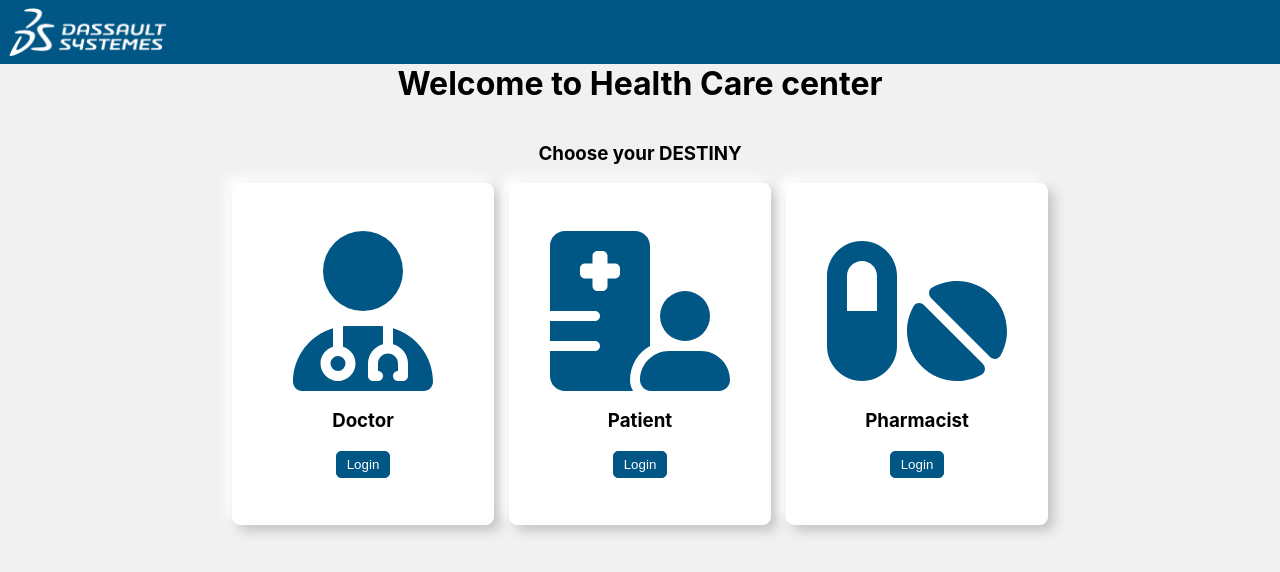
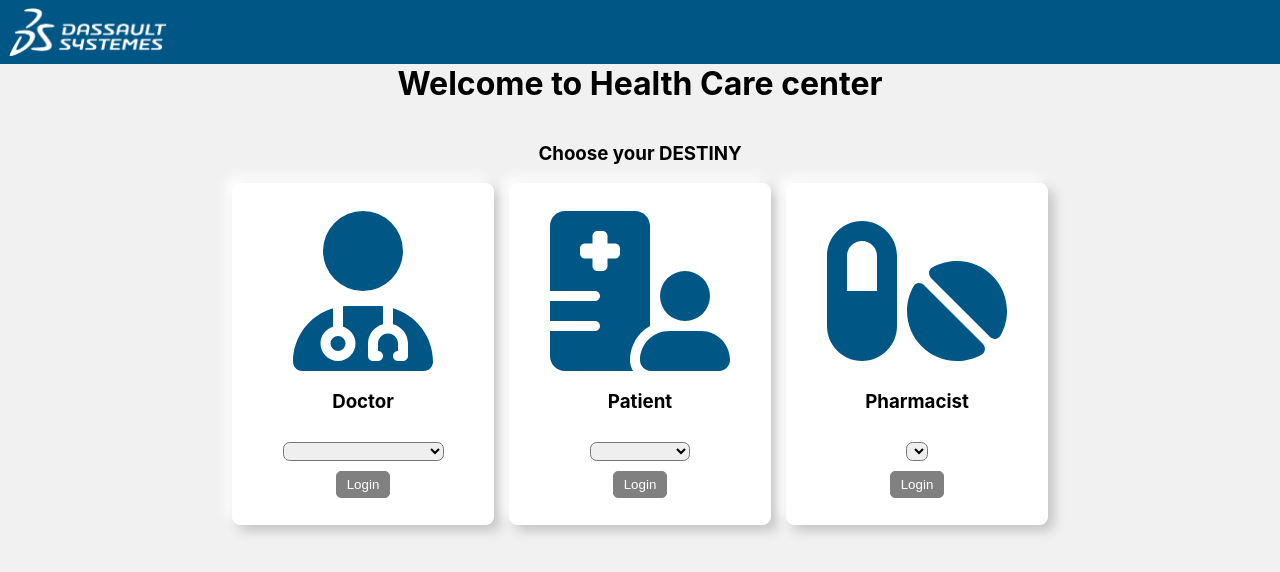
Before and after one commit to panchambopanna/healthcare-ds, a React (Create React App) app: page / in a window 1280 px wide. Shown: the top 572 px of the page. Built offline with nearby package versions, Linux system fonts and the light colour scheme.

Commit message:
Inprogress

```diff
--- a/src/components/card/Card.css
+++ b/src/components/card/Card.css
@@ -30,3 +30,14 @@
   padding: 5px 10px;
   cursor: pointer;
 }
+.Card__login:disabled{
+  background-color: gray;
+  border-color: gray;
+  color: #fff;
+  cursor:not-allowed;
+}
+
+.Card>select{
+  margin:10px;
+  border-radius: 0.5em;
+}
--- a/src/components/card/Card.jsx
+++ b/src/components/card/Card.jsx
@@ -11,8 +11,10 @@ import { useDispatch } from "react-redux/es/exports";
 import { setUser } from "../../redux/userSlice";
 import { login } from "../../redux/authSlice";
 
-const Card = ({ user }) => {
+const Card = ({ user, db }) => {
   const [userIcon, setusericon] = useState(faUserDoctor);
+  const [id, setid] = useState(0);
+
   useEffect(() => {
     if (user === "Doctor") setusericon(faUserDoctor);
     else if (user === "Patient") setusericon(faHospitalUser);
@@ -25,17 +27,31 @@ const Card = ({ user }) => {
   const callUser = (user) => {
     dispatch(login());
     dispatch(setUser(user));
-    navigate("/dashboard");
+    navigate(`/${user.toLowerCase()}?id=${id}`);
   };
 
   return (
     <div className="Card">
       <FontAwesomeIcon icon={userIcon} size="10x" />
       <h3>{user}</h3>
+      <select
+        onChange={(e) => {
+          setid(e.target.options.selectedIndex);
+          console.log(id);
+        }}
+      >
+        <option></option>
+        {db?.map((e, index) => (
+          <option key={index} data-key={index}>
+            {e.name}
+          </option>
+        ))}
+      </select>
       <button
         type="button"
         className="Card__login"
-        onClick={() => callUser(user)}
+        onClick={() => callUser(user, db)}
+        disabled={id === 0 || null ? true : false}
       >
         Login
       </button>
--- a/src/components/doctor/Doctor.jsx
+++ b/src/components/doctor/Doctor.jsx
@@ -4,6 +4,7 @@ import { FontAwesomeIcon } from "@fortawesome/react-fontawesome";
 import { faSearch, faUserPlus } from "@fortawesome/free-solid-svg-icons";
 import Pop from "../pop/Pop";
 import { useSelector } from "react-redux";
+import Aside from "../aside/Aside";
 
 const Doctor = () => {
   const [info, setInfo] = useState(false);
@@ -31,6 +32,11 @@ const Doctor = () => {
   };
 
   return (
+    <>
+      <aside>
+        <Aside />
+      </aside>
+      <main>
         <div className="Doctor">
           <div className="Doctor__main">
             <div className="Doctor__main-search">
@@ -90,6 +96,8 @@ const Doctor = () => {
             )}
           </div>
         </div>
+      </main>
+    </>
   );
 };
 
--- a/src/components/index.js
+++ b/src/components/index.js
@@ -6,3 +6,4 @@ export { default as Doctor } from "./doctor/Doctor";
 export { default as Patient } from "./patient/Patient";
 export { default as Pharma } from "./pharma/Pharma";
 export { default as Pop } from "./pop/Pop";
+export { default as Nomatch } from "./nomatch/Nomatch";
--- /dev/null
+++ b/src/components/nomatch/Nomatch.jsx
@@ -0,0 +1,7 @@
+import React from "react";
+
+const Nomatch = () => {
+  return <div>None found</div>;
+};
+
+export default Nomatch;
--- a/src/pages/Home.jsx
+++ b/src/pages/Home.jsx
@@ -1,16 +1,19 @@
 import React from "react";
 import { Card } from "../components";
 import "./style.css";
+import dDb from "../db/doctor.json";
+import { useSelector } from "react-redux";
 
 const Home = () => {
+  const patients = useSelector((state) => state.patient.patients);
   return (
     <div className="Home">
       <h1>Welcome to Health Care center</h1>
       <div className="Home__roles">
         <h3>Choose your DESTINY</h3>
         <div className="Home__bar">
-          <Card user="Doctor" />
-          <Card user="Patient" />
+          <Card user="Doctor" db={dDb} />
+          <Card user="Patient" db={patients} />
           <Card user="Pharmacist" />
         </div>
       </div>
--- a/src/routes/index.js
+++ b/src/routes/index.js
@@ -1,15 +1,18 @@
 import { Route, Routes } from "react-router-dom";
 import Home from "../pages/Home";
 import Dashboard from "../pages/Dashboard";
-import { Doctor } from "../components";
+import { Doctor, Patient, Nomatch } from "../components";
 import ProtectedRoutes from "./ProtectedRoutes";
 
 const router = (
   <Routes>
     <Route exact path="/" element={<Home />} />
     <Route element={<ProtectedRoutes />}>
-      <Route exact path="/dashboard" element={<Dashboard />} />
+      {/* <Route exact path="/dashboard" element={<Dashboard />} /> */}
+      <Route exact path="/doctor" element={<Doctor />} />
+      <Route exact path="/patient" element={<Patient />} />
     </Route>
+    <Route exact path="*" element={<Nomatch />} />
   </Routes>
 );
 
```
Also changed, not shown: src/components/nomatch/Nomatch.css (added). Lines whose indentation alone changed are shown as unchanged.
